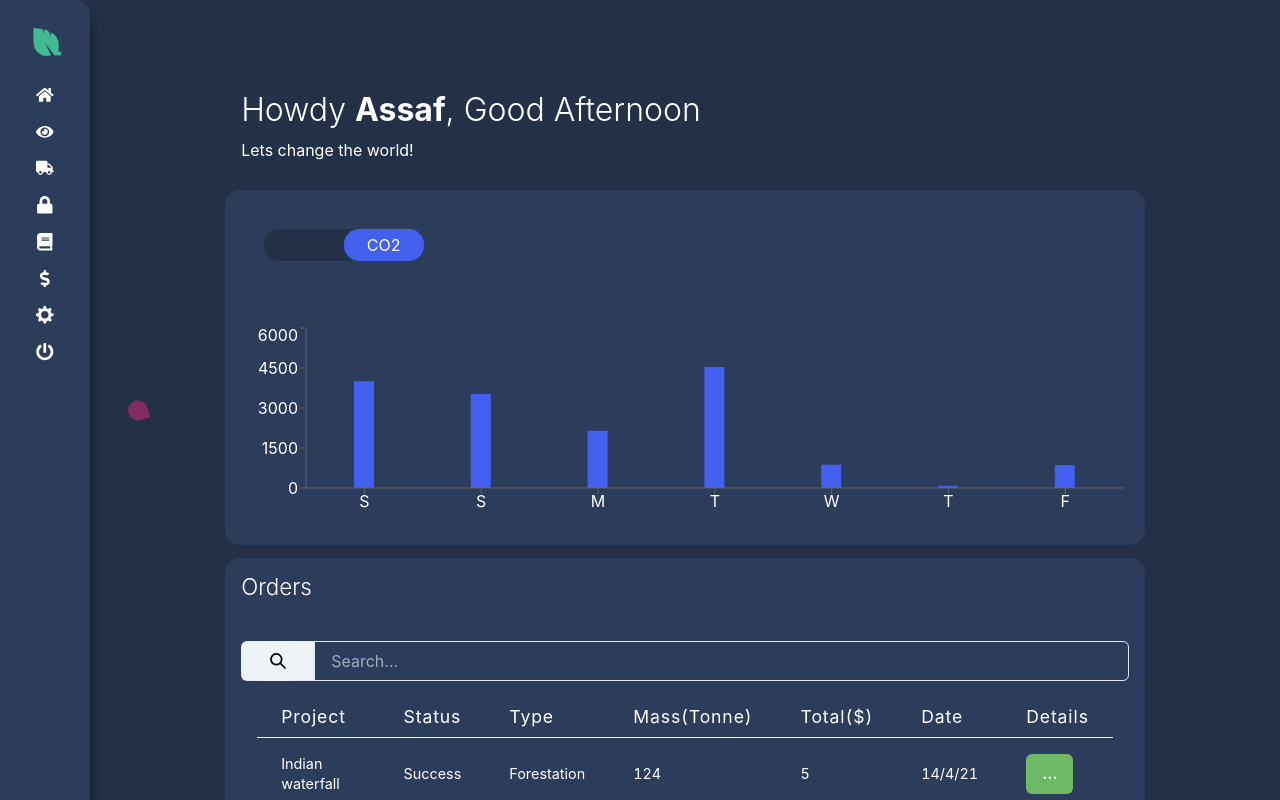
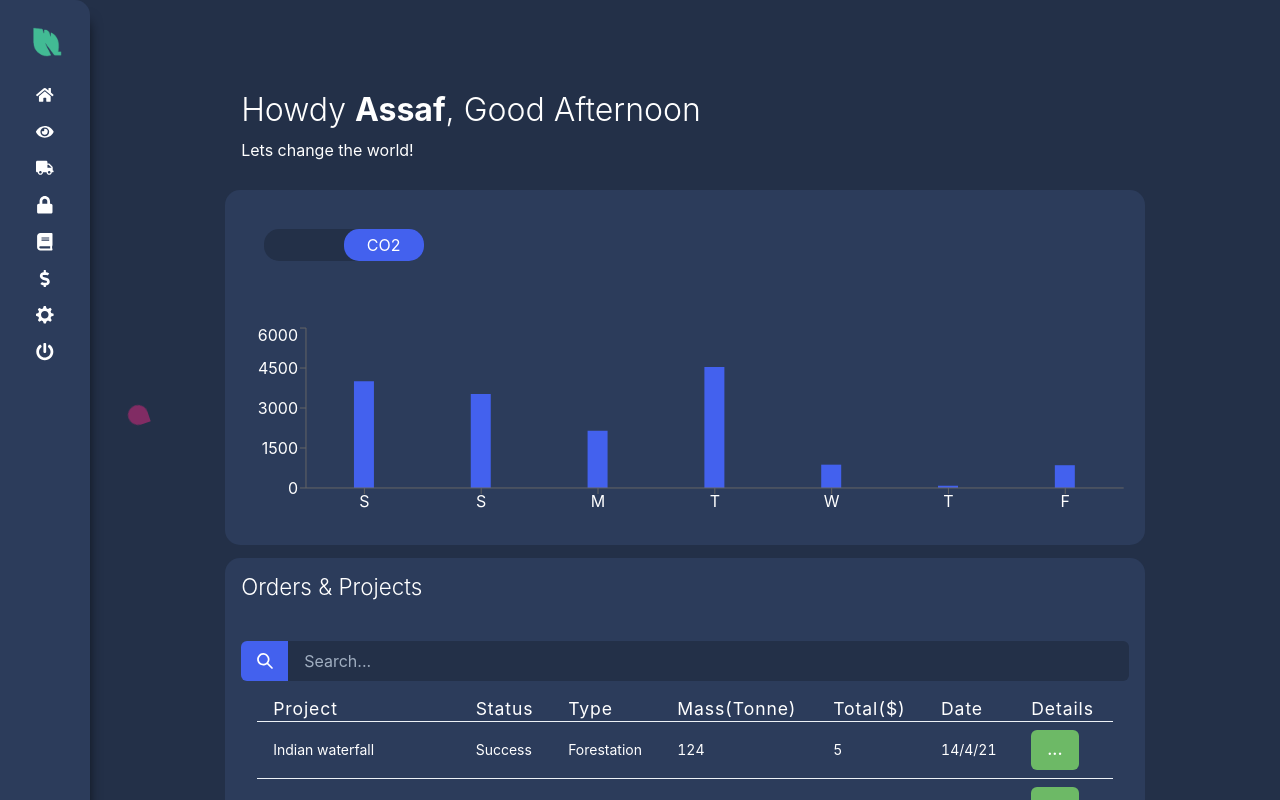
Before and after one commit to AssafWoo/Leaf-groot, a React (Create React App) app: page / in a window 1280 px wide. Shown: the top 800 px of the page. Built offline with nearby package versions, Linux system fonts and the light colour scheme.

Commit message:
moving sort functions to custom hooks

```diff
--- a/src/Components/Search/search.jsx
+++ b/src/Components/Search/search.jsx
@@ -1,15 +1,15 @@
-import { IconButton } from "@chakra-ui/button";
 import { SearchIcon } from "@chakra-ui/icons";
 import { Input } from "@chakra-ui/input";
 import { InputLeftAddon } from "@chakra-ui/input";
 import { InputGroup } from "@chakra-ui/input";
+import { DarkerTheme, LightBlue } from "../../Styles/colors";
 
 
 const SearchBar = () => {
     return (
         <InputGroup>
-            <InputLeftAddon children={<IconButton aria-label="Search database" icon={<SearchIcon color="black" />} />} />
-            <Input type="text" placeholder="Search..." />
+            <InputLeftAddon bg={LightBlue} border="none" children={<SearchIcon color="white" />} />
+            <Input type="text" placeholder="Search..." border="none" bg={DarkerTheme} />
       </InputGroup>
     )
 }
--- a/src/Components/Table/orders_table.jsx
+++ b/src/Components/Table/orders_table.jsx
@@ -3,6 +3,8 @@ import { TableWrapper } from "../../Styles/styles";
 import { useScreenSize } from "../../Hooks/useScreenSize";
 import ModalComponent from "../Modal/modal";
 import { useState } from "react";
+import useSortedElementIndex from "../../Hooks/useSortedElement";
+// import useSort from '../../Hooks/useSort';
 
 const TheadStyle = {
     color:'white'
@@ -44,27 +46,20 @@ const sortTypes = [
 ];
 
 const TableComponent = ({tableData}) => {
+    const [currrentHeaderTableHeaderToSort, setCurrentTableHeaderToSort] = useState('Mass(Tonne)')
+    const sortedElementIndex = useSortedElementIndex(currrentHeaderTableHeaderToSort);
+
+    // const currentSort = useSort();
     const ScreenSize = useScreenSize();
     const [currentSort, setCurrentSort] = useState('up');
-    const [sortedElementIndex, setSortedElementIndex] = useState(0);
 
 
-    const getIndexOfSortType = (header) => {
-        console.log(header);
-        let index = sortTypes.findIndex(obj => obj.name === header);
-        console.log(index);
-        if(index < 0){
-            return 0;
-        }
-        return index;
-    }
 
     const onSortChange = (header) => {
         let nextSort;
-        setSortedElementIndex(getIndexOfSortType(header));
-        console.log(sortedElementIndex);
+        setCurrentTableHeaderToSort(header);
         if (currentSort === 'down') nextSort = 'up';
-		else if (currentSort === 'up') nextSort = 'down';
+		if (currentSort === 'up') nextSort = 'down';
         setCurrentSort(nextSort);
     }
 
@@ -72,7 +67,7 @@ const TableComponent = ({tableData}) => {
     return(
         <>
             <TableWrapper size={ScreenSize}>
-                <Table variant='simple'>
+                <Table size="sm" variant='simple'>
                     <Thead>
                         <Tr>
                             {tableData?.headers?.map((header, _) => (
@@ -94,7 +89,7 @@ const TableComponent = ({tableData}) => {
                                     <ModalComponent
                                         openButtonContent='...'
                                         header={project.name}
-                                        content={`The project was bought on ${project.date} and saved ${project.mass} CO2, the transaction is ${project.status}`}
+                                        content={`The project was bought on ${project.date} and saved ${project.mass} Tonne CO2, the transaction is ${project.status}`}
                                         goToActionButton='empty'
                                     />
                                 </Td>
--- /dev/null
+++ b/src/Hooks/useSort.js
@@ -0,0 +1,16 @@
+import { useEffect, useState } from "react";
+
+
+const useSort = () => {
+    const [currentSort, setCurrentSort] = useState('up');
+    useEffect(() => {
+        let nextSort;
+        if (currentSort === 'down') nextSort = 'up';
+        if (currentSort === 'up') nextSort = 'down';
+        setCurrentSort(nextSort);
+    }, [])
+
+    return currentSort;
+}
+
+export default useSort;
--- /dev/null
+++ b/src/Hooks/useSortedElement.js
@@ -0,0 +1,45 @@
+import { useEffect, useState } from "react";
+
+const sortTypes = [
+    {
+        name:'Mass(Tonne)',
+        up: {
+            class: 'sort-up',
+            fn: (a, b) => a.mass - b.mass
+        },
+        down: {
+            class: 'sort-down',
+            fn: (a, b) => b.mass - a.mass
+        },
+        default: {
+            class: 'sort',
+            fn: (a, b) => a
+        }
+
+    },
+    {
+        name:'Total($)',
+        up: {
+            class: 'sort-up',
+            fn: (a, b) => a.total - b.total
+        },
+        down: {
+            class: 'sort-down',
+            fn: (a, b) => b.total - a.total
+        },
+        default: {
+            class: 'sort',
+            fn: (a, b) => a
+        }
+    }
+];
+
+
+const useSortedElementIndex = (header) => {
+    let index;
+    index = sortTypes.findIndex(obj => obj.name === header);
+    if(index < 0) return 0;
+    return index;
+}
+
+export default useSortedElementIndex;
--- a/src/Modules/dashboard/dashboard-content.jsx
+++ b/src/Modules/dashboard/dashboard-content.jsx
@@ -51,7 +51,7 @@ const DashboardContent = ({companyName, userName, selected, handleToggleFilter,
                     </BoxSize>
                 </Flex>
                 <BoxSize ref={myStackedRef} flexSize="3">
-                    <Heading fontWeight="300" textAlign="left" fontSize="1.4rem">Orders</Heading>
+                    <Heading fontWeight="300" textAlign="left" fontSize="1.4rem">Orders & Projects</Heading>
                     <BreakLine />
                     <SearchBar />
                     <TableComponent tableData={tableData} />
```
